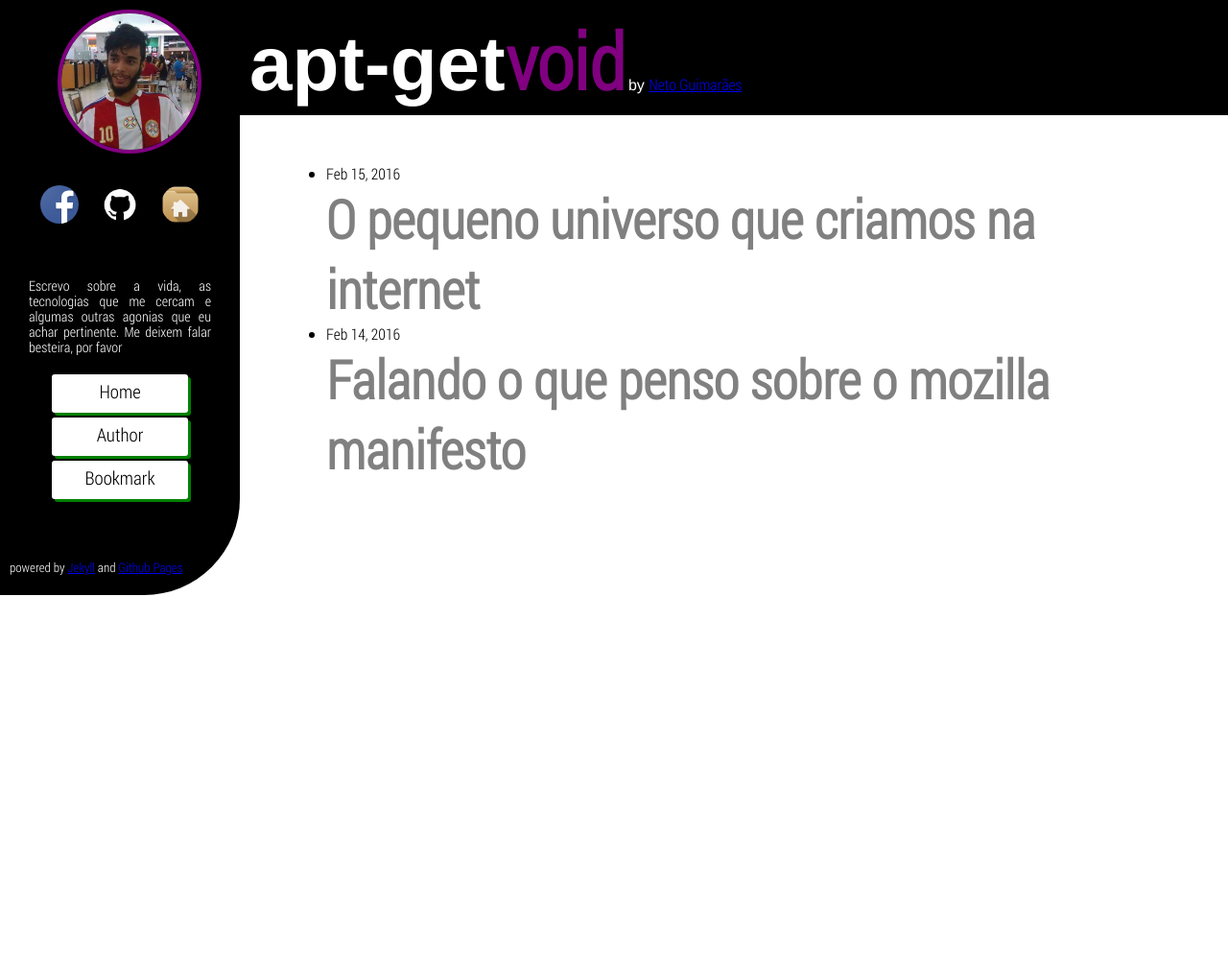
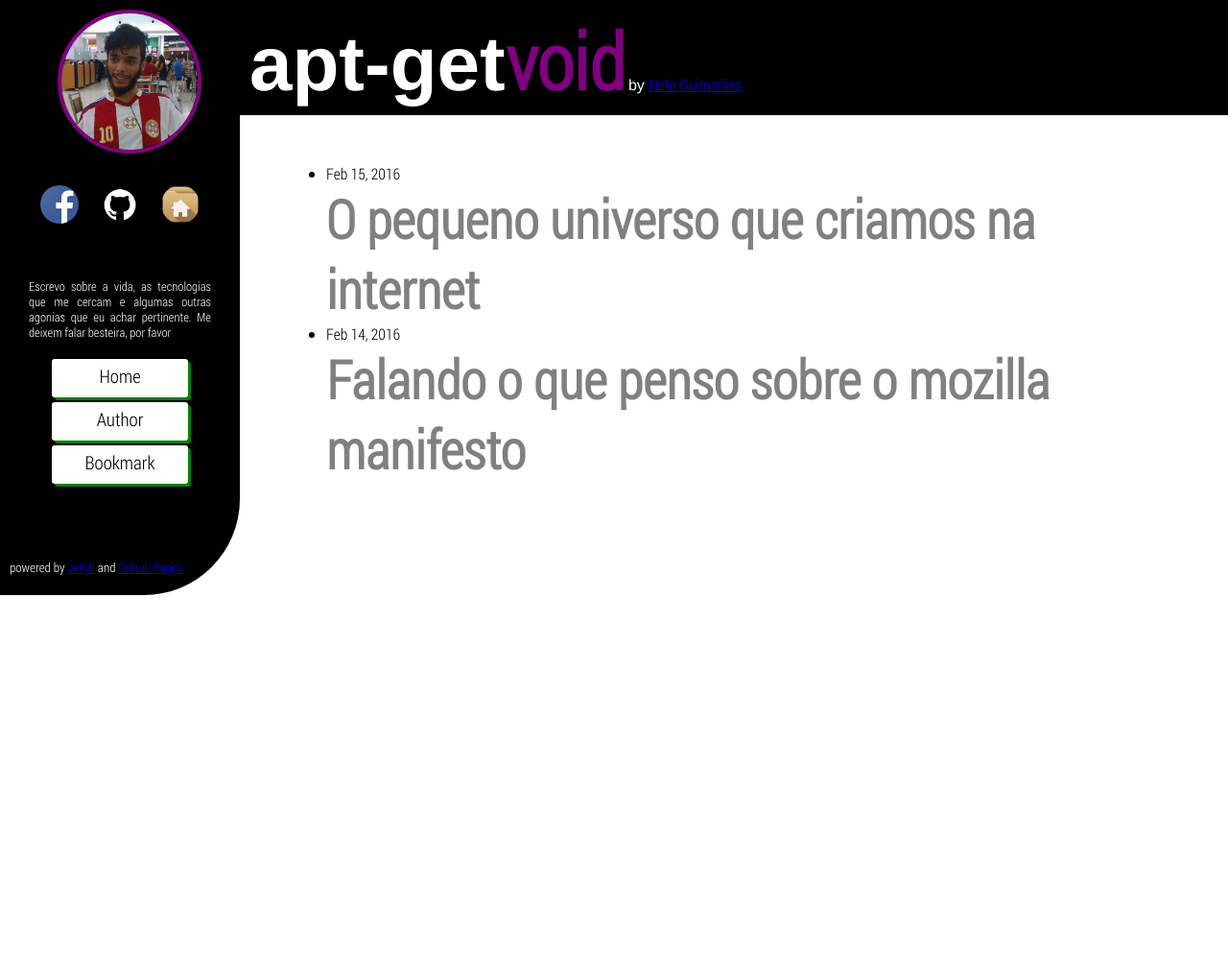
Before and after one commit to batoreh/netoguimaraes.github.io, a Jekyll site: the page built from index.html, in a window 1280 px wide. Shown: the whole page at 96% size. Built offline with Jekyll 4.4.1, drawn with Linux system fonts in a browser that asks for light colours.

Commit message:
Update master.css

```diff
--- a/css/master.css
+++ b/css/master.css
@@ -101,7 +101,8 @@
 }
 .description{
 	line-height: 16px;
-	font-size: 0.9em;
+	font-size: 0.8em;
+	font-style: bold;
 }
 .navbar-links-container{
 	flex-flow: column nowrap;
```
